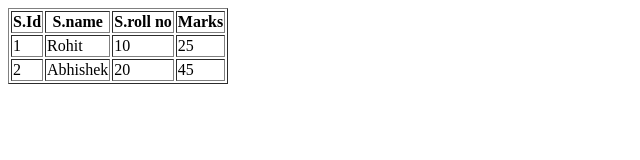
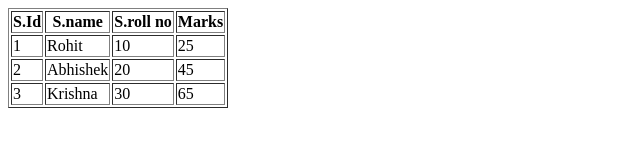
Before and after one commit to hr-programmer10-01/FSD-WD-CSE17-HarshGoswami, a plain HTML site: page HTML/table.html in a window 1280 px wide. Shown: the whole page, without its empty margins (0-640 px from the left). Drawn offline with Linux system fonts and the light colour scheme.

Commit message:
Added one candidate

```diff
--- a/HTML/table.html
+++ b/HTML/table.html
@@ -25,6 +25,13 @@
         <td>20</td>
         <td>45</td>
     </tr>
+    <tr>
+        <td>3</td>
+        <td>Krishna</td>
+        <td>30</td>
+        <td>65</td>
+    </tr>
+
 </table>
 </body>
 </html>
```
